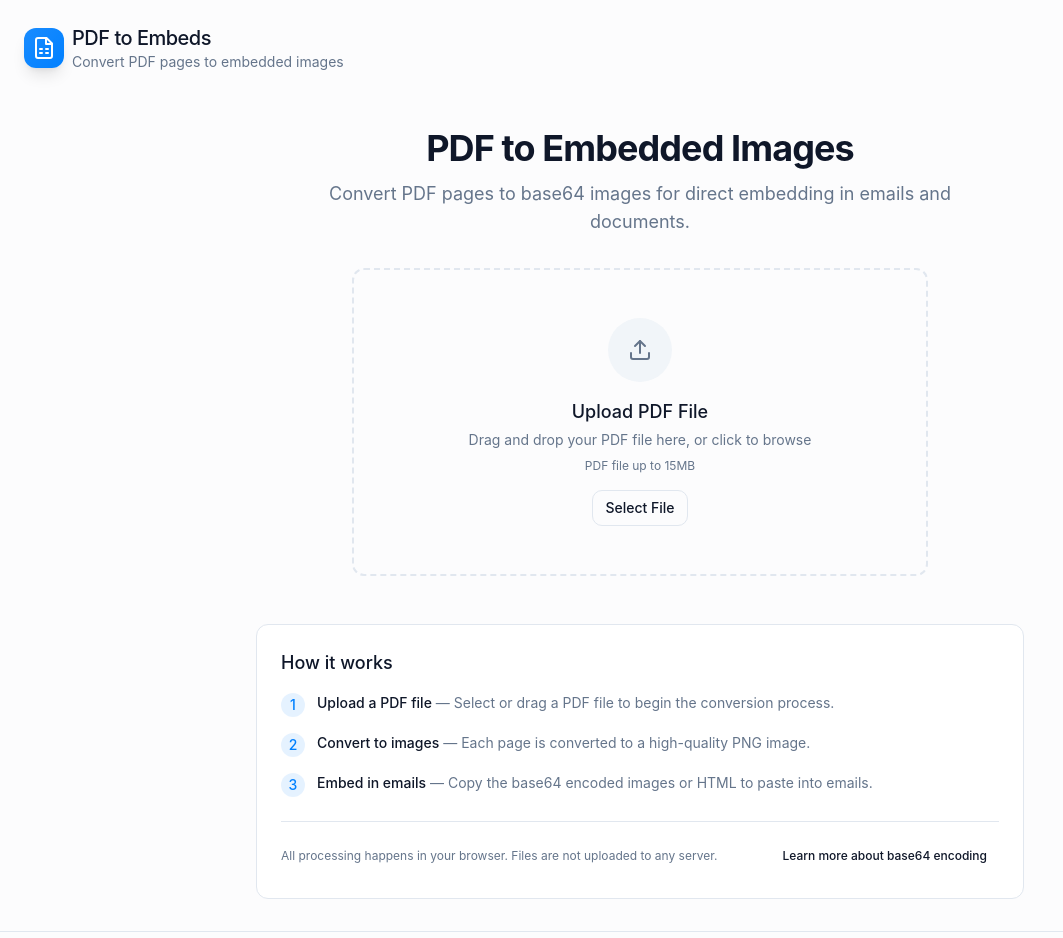
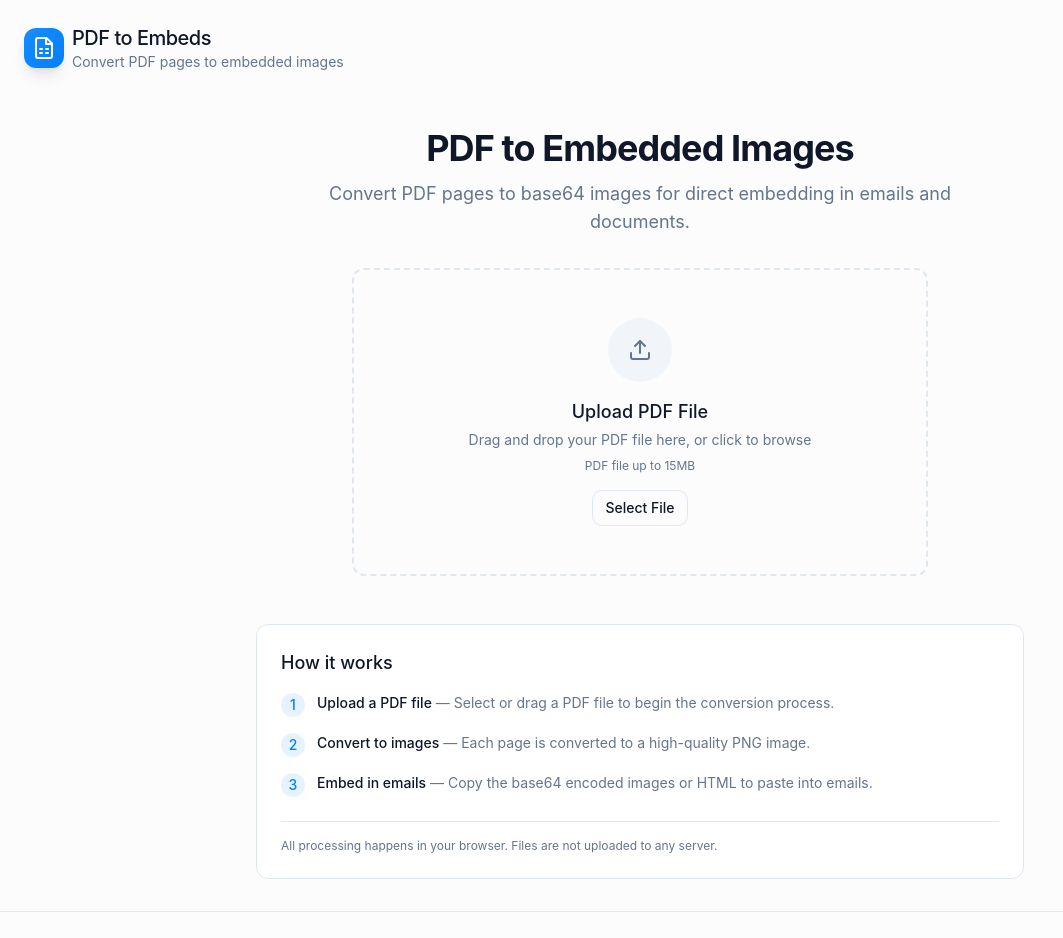
Before and after one commit to Shaadyazzam/pdf-image-embeds, a React (Vite) app: page / in a window 1280 px wide. Shown: the top 938 px of the page, without its empty margins (0-1063 px from the left). Built offline with nearby package versions, Linux system fonts and the light colour scheme.

Commit message:
Remove base64 encoding link
Removes the "Learn more about base64 encoding" link.

```diff
--- a/src/pages/Index.tsx
+++ b/src/pages/Index.tsx
@@ -135,17 +135,6 @@ const Index: React.FC = () => {
                 <p className="text-xs text-muted-foreground">
                   All processing happens in your browser. Files are not uploaded to any server.
                 </p>
-
-                <Button variant="ghost" size="sm" asChild>
-                  <a
-                    href="https://developer.mozilla.org/en-US/docs/Web/HTTP/Basics_of_HTTP/Data_URLs"
-                    target="_blank"
-                    rel="noopener noreferrer"
-                    className="text-xs"
-                  >
-                    Learn more about base64 encoding
-                  </a>
-                </Button>
               </div>
             </div>
           </div>
```
